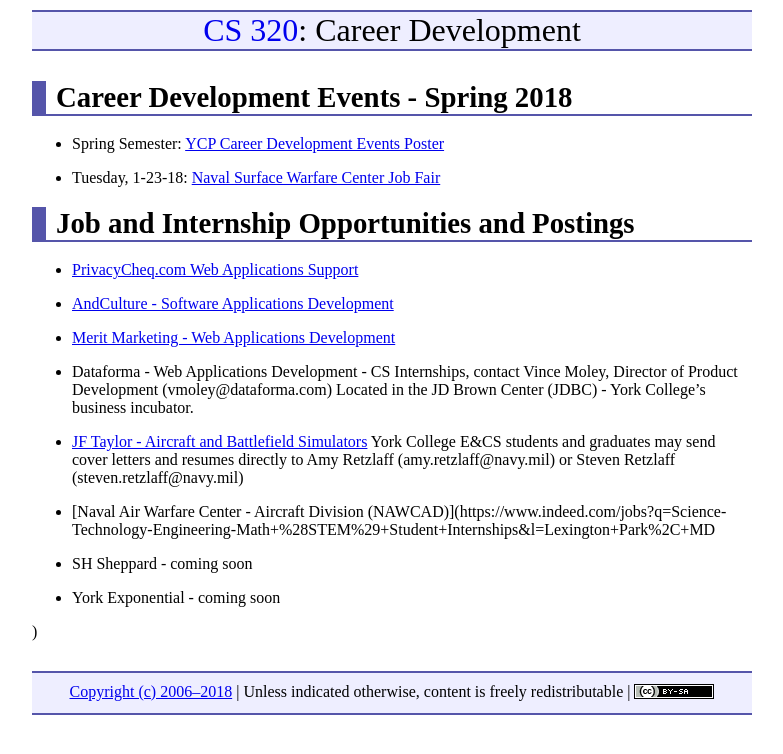
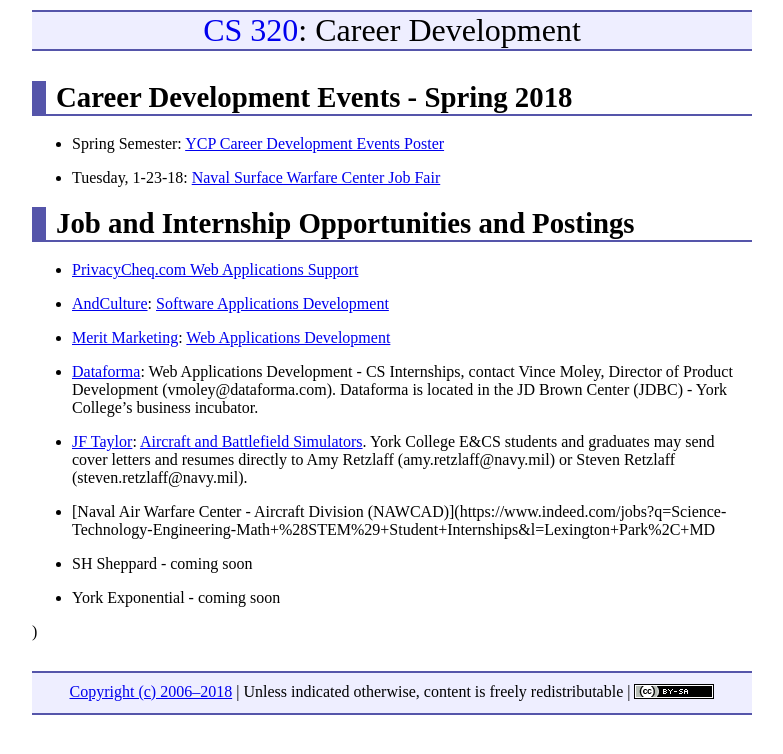
Before and after one commit to ycpcs/cs320-spring2018, a Jekyll site: the page built from careers/index.md, in a window 1280 px wide. Shown: the top 754 px of the page, without its empty margins (248-1031 px from the left). Built offline with Jekyll 4.4.1, drawn with Linux system fonts in a browser that asks for light colours.

Commit message:
postings

```diff
--- a/careers/index.md
+++ b/careers/index.md
@@ -15,13 +15,13 @@ Job and Internship Opportunities and Postings
 
 * [PrivacyCheq.com Web Applications Support](PrivacyCheqPosting_012118.pdf)
 
-* [AndCulture - Software Applications Development](https://andculture.com/careers/career/4/internships)
+* [AndCulture](www.andculture.com): [Software Applications Development](https://andculture.com/careers/career/4/internships)
 
-* [Merit Marketing - Web Applications Development](MeritMarketingWebDeveloperJobDescription.pdf)
+* [Merit Marketing](www.meritmarketing.com): [Web Applications Development](MeritMarketingWebDeveloperJobDescription.pdf)
 
-* Dataforma - Web Applications Development - CS Internships, contact Vince Moley, Director of Product Development (vmoley@dataforma.com)  Located in the JD Brown Center (JDBC) - York College's business incubator.
+* [Dataforma](www.dataforma.com): Web Applications Development - CS Internships, contact Vince Moley, Director of Product Development (vmoley@dataforma.com).  Dataforma is located in the JD Brown Center (JDBC) - York College's business incubator.
 
-* [JF Taylor - Aircraft and Battlefield Simulators](https://www.jfti.com/CAREERS)  York College E&CS students and graduates may send cover letters and resumes directly to Amy Retzlaff (amy.retzlaff@navy.mil) or Steven Retzlaff (steven.retzlaff@navy.mil)
+* [JF Taylor](www.jfti.com): [Aircraft and Battlefield Simulators](https://www.jfti.com/CAREERS).  York College E&CS students and graduates may send cover letters and resumes directly to Amy Retzlaff (amy.retzlaff@navy.mil) or Steven Retzlaff (steven.retzlaff@navy.mil).
 
 * [Naval Air Warfare Center - Aircraft Division (NAWCAD)](https://www.indeed.com/jobs?q=Science-Technology-Engineering-Math+%28STEM%29+Student+Internships&l=Lexington+Park%2C+MD
 
```
